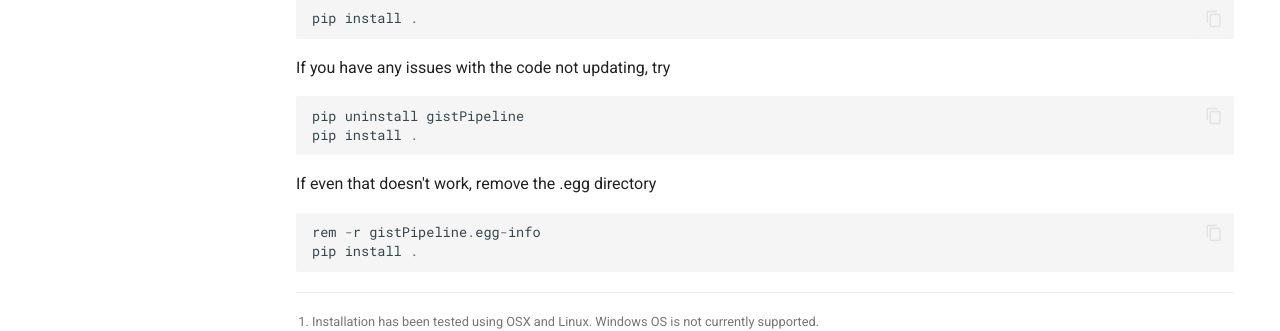
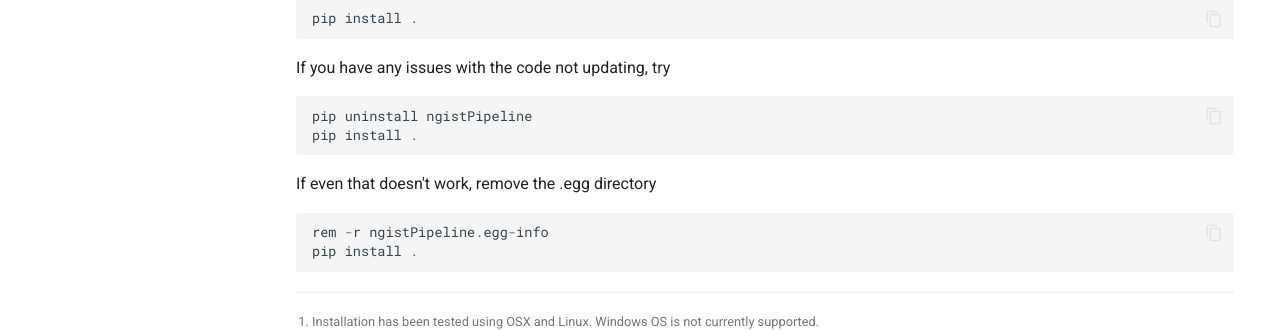
Before and after one commit to geckos-survey/gist-documentation, an MkDocs documentation site: the page built from docs/usage/installation.md, in a window 1280 px wide and 900 px high, scrolled down 674 px. Shown: the part 492-823 px from the top of the window. Built offline with MkDocs 1.6.1 and Material for MkDocs 9.7.7, drawn with Linux system fonts in a browser that asks for light colours; emoji names are drawn with the system emoji font.

Commit message:
Update installation.md

````diff
--- a/docs/usage/installation.md
+++ b/docs/usage/installation.md
@@ -39,11 +39,11 @@ pip install .
 ```
 If you have any issues with the code not updating, try
 ```py
-pip uninstall gistPipeline
+pip uninstall ngistPipeline
 pip install .
 ```
 If even that doesn't work, remove the .egg directory
 ```py
-rem -r gistPipeline.egg-info
+rem -r ngistPipeline.egg-info
 pip install .
 ```
````
